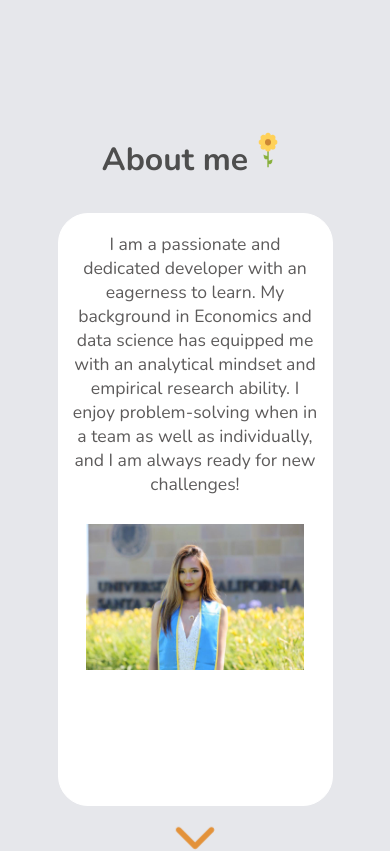
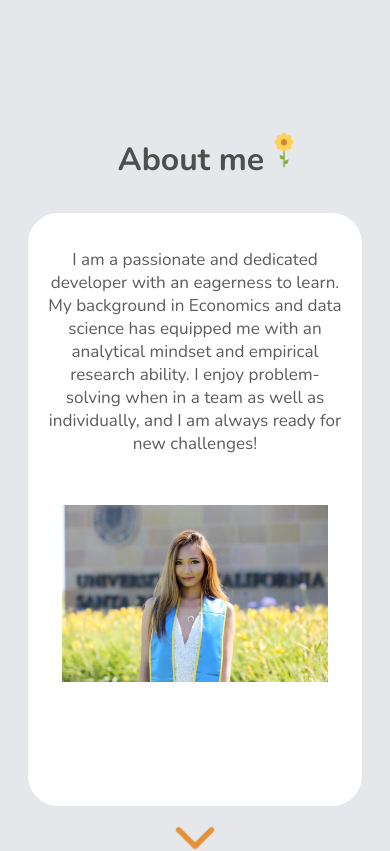
Before and after one commit to Molls13/portfolio, a React (Create React App) app: page / in a window 390 px wide. Shown: the part 784-1635 px from the top of the page. Built offline with nearby package versions, Linux system fonts and the light colour scheme.

Commit message:
fix about container

```diff
--- a/src/components/About.module.css
+++ b/src/components/About.module.css
@@ -22,17 +22,16 @@
     display: flex;
     flex-direction: column;
     align-items: center;
-    width: 70%;
+    width: 60%;
     height: 70%;
     border: 1px solid white;
     background-color: white;
     border-radius: 30px;
-    gap: 2em;
 }
 
 .img {
     max-height: 40%;
-    padding-block: 1em;
+    padding-top: 1em;
     max-width: 80%;
 }
 
@@ -42,7 +41,7 @@
     color: rgb(93, 91, 91);
     margin-top: 1em;
     text-align: center;
-    max-height:30%;
+    max-height:40%;
 }
 
 .arrow {
@@ -79,13 +78,23 @@
     .text{
         width: 90%;
         font-size: 1.1em;
-        padding-bottom: 1em;
+        padding-block: 1em;
     }
     .borderContainer{
-        gap: 4em
+        width: 85vw;
     }
 
     .aboutMe {
         padding-top: 0;
+        padding-left: 1em;
+    }
+    .img {
+        padding-bottom: .5em;
     }
 }
+
+@media only screen and (max-width: 986px){
+    .text{
+        font-size: 1.07em;
+    }
+}
--- a/src/components/Projects.jsx
+++ b/src/components/Projects.jsx
@@ -15,7 +15,7 @@ const Projects = () => {
         AOS.refresh();
       }, []);
     return (
-        <section className="projects" data-aos="fade" data-aos-offset="400" data-aos-easing="ease-in" data-aos-duration="600">
+        <section className="projects" data-aos="fade-in" data-aos-easing="ease-in" data-aos-duration="600">
             <p className={styles.title}>Projects</p>
             <div className={styles.containerWrapper}>
 
--- a/src/components/Projects.module.css
+++ b/src/components/Projects.module.css
@@ -73,4 +73,16 @@ button:hover {
         padding: 0;
     }
 
+    .projectCardTravel {
+        display: flex;
+        flex-direction: column;
+        align-items: center;
+    }
+
+    .projectCard{
+        display: flex;
+        flex-direction: column;
+        align-items: center;
+    }
+
 }
```
